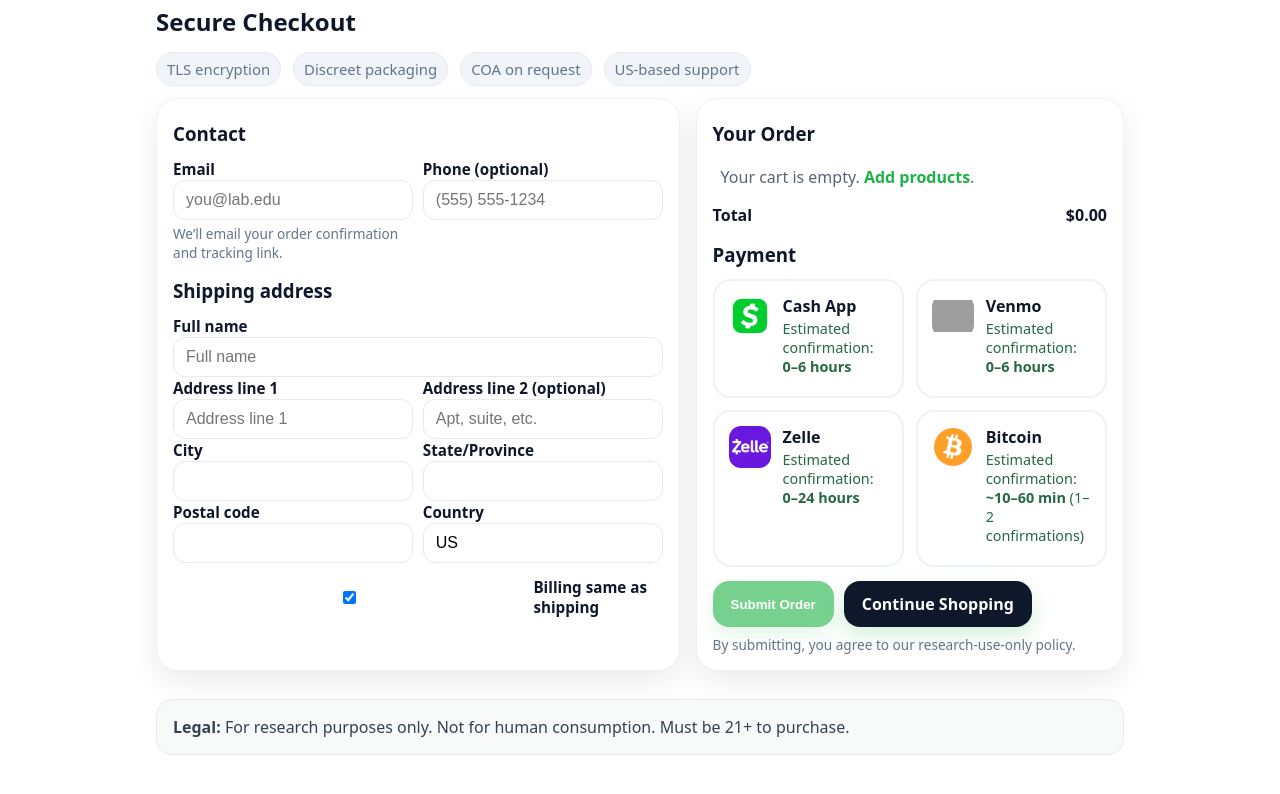
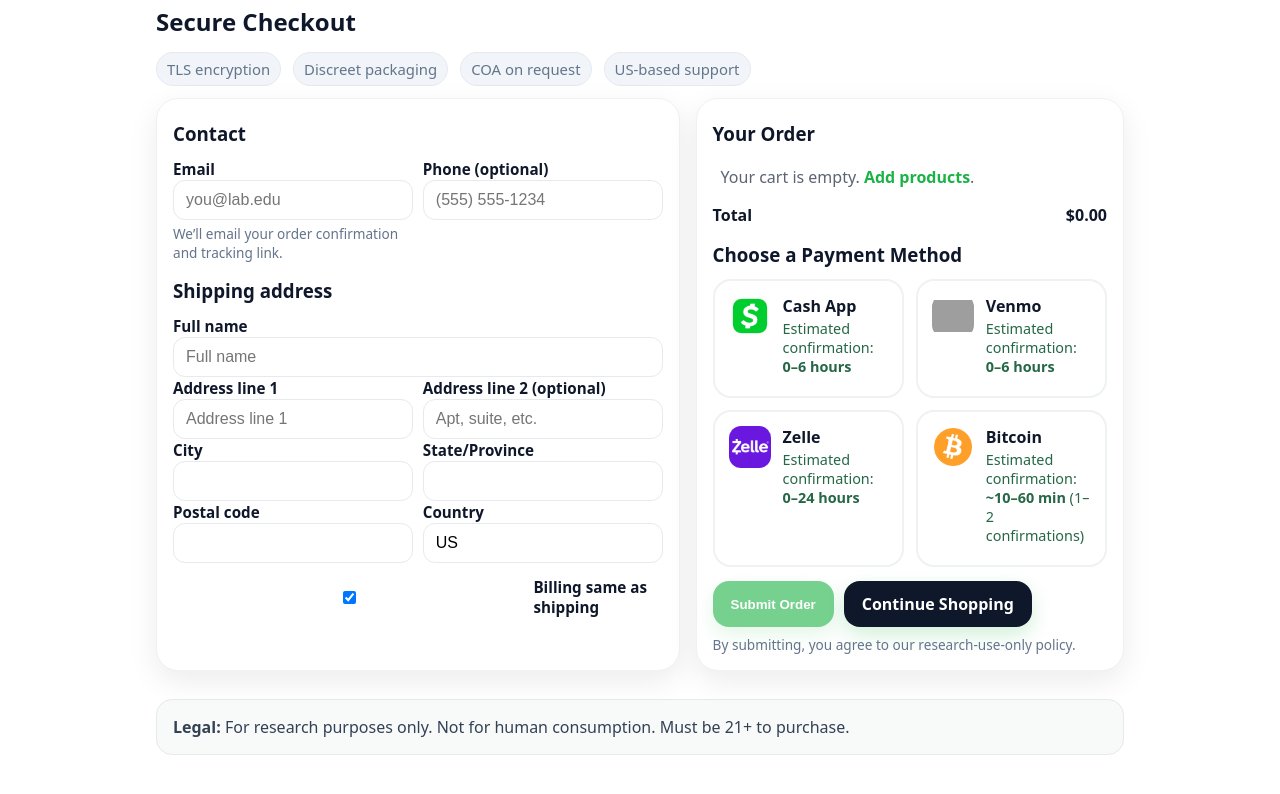
Before and after one commit to Mosescerva9/Peptide-Hub, a website: page html-pages/checkout.html in a window 1280 px wide. Shown: the part 78-872 px from the top of the page. Drawn offline with Linux system fonts and the light colour scheme; grey boxes are pictures that could not be loaded.

Commit message:
checkout.html

```diff
--- a/html-pages/checkout.html
+++ b/html-pages/checkout.html
@@ -17,7 +17,7 @@
       --bg:#ffffff;
     }
     *{box-sizing:border-box}
-    html,body{margin:0;padding:0;background:var(--bg);color:var(--ink);font-family:ui-sans-serif,system-ui,-apple-system,Inter,Roboto,Arial;-webkit-font-smoothing:antialiased}
+    html,body{margin:0;padding:0;background:var(--bg);color:var(--ink);font-family:ui-sans-serif,system-ui,-apple-system,Inter,Roboto,Arial;-webkit-font-smoothing:antialiased;overflow-x:hidden;max-width:100%}
     a{text-decoration:none;color:inherit}
     img{max-width:100%;display:block}
     .container{max-width:1000px;margin:0 auto;padding:0 16px}
@@ -54,7 +54,14 @@
     /* Panels / layout */
     .panel{background:#fff;border:1px solid var(--border);border-radius:22px;box-shadow:var(--shadow);padding:16px}
     main{margin:20px 0}
-    .grid{display:grid;gap:16px;grid-template-columns:1fr}
+    .grid{display:grid;gap:16px;grid-template-columns:1fr;grid-template-areas:
+      "order"
+      "details";
+    }
+    /* Desktop: details left, order right */
+    @media (min-width:900px){
+      .grid{grid-template-columns:1.1fr .9fr;grid-template-areas:"details order"}
+    }
     @media (min-width:900px){ .grid{ grid-template-columns:1.1fr .9fr } }
     h2,h3{margin:6px 0 12px}
     label{font-weight:700;font-size:.95rem}
@@ -121,7 +128,7 @@
 
   <div class="grid" style="margin-top:12px">
     <!-- Left: Customer details -->
-    <section class="panel" id="details">
+    <section class="panel details" id="details" style="grid-area:details">
       <h3>Contact</h3>
       <div class="row">
         <div>
@@ -216,7 +223,7 @@
     </section>
 
     <!-- Right: Order & Payment -->
-    <aside class="panel">
+    <aside class="panel order" style="grid-area:order">
       <h3>Your Order</h3>
       <div id="cart-box">
         <div id="cart-list"></div>
@@ -225,7 +232,7 @@
         </div>
       </div>
 
-      <h3 style="margin-top:16px">Payment</h3>
+      <h3 style="margin-top:16px">Choose a Payment Method</h3>
       <div class="paygrid" id="paygrid">
         <div class="pay" data-method="cashapp">
           <img src="assets/pay-cashapp.png" alt="Cash App">
@@ -361,7 +368,7 @@
       var line = document.createElement('div');
       line.className='line';
       var left = document.createElement('div'); left.textContent = item.name + ' — ' + item.size + ' × ' + item.qty;
-      var rightWrap = document.createElement('div'); rightWrap.style.display='flex'; rightWrap.style.alignItems='center';
+      var rightWrap = document.createElement('div'); rightWrap.style.display='flex'; rightWrap.style.alignItems='center'; rightWrap.style.flexWrap='wrap'; rightWrap.style.gap='8px'; rightWrap.style.justifyContent='flex-end';
       var price = document.createElement('div'); var lineTotal = item.price * item.qty; price.textContent = '$' + lineTotal.toFixed(2); total += lineTotal;
       var minus = document.createElement('button'); minus.className='qtybtn'; minus.textContent='–'; minus.onclick=function(){ var c=getCart(); if(c[idx].qty>1){c[idx].qty-=1}else{c.splice(idx,1)}; saveCart(c); renderCart();};
       var plus = document.createElement('button'); plus.className='qtybtn'; plus.textContent='+'; plus.onclick=function(){ var c=getCart(); c[idx].qty+=1; saveCart(c); renderCart();};
```
